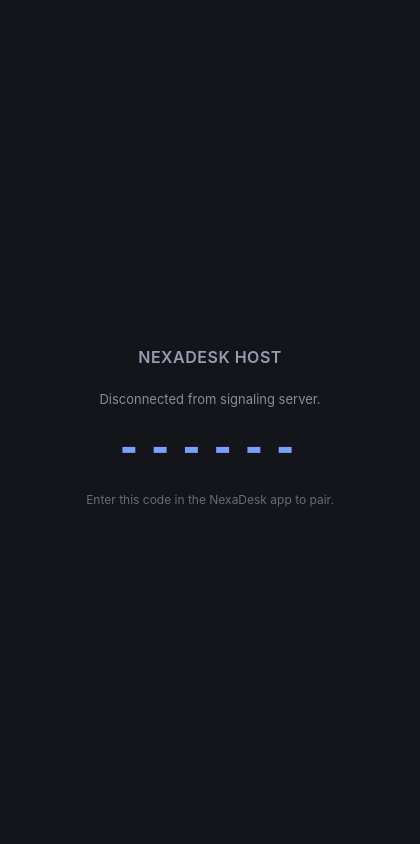
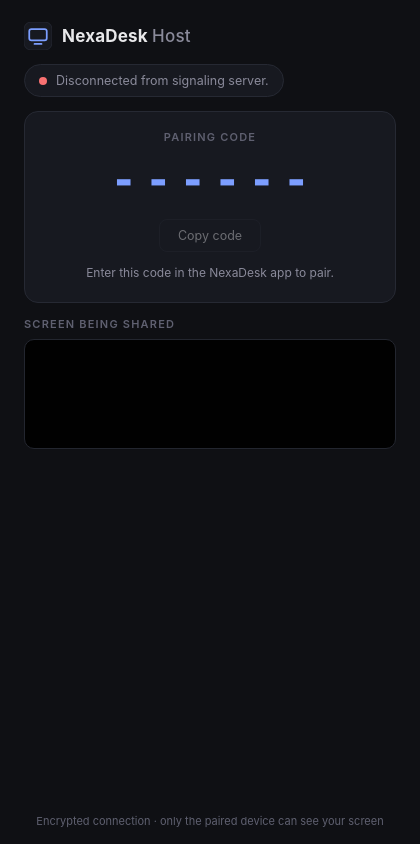
Before and after one commit to kavyakansagara933-cloud/NexaDesk-host, an Electron app: page src/index.html in a window 420 px wide. Drawn offline with Linux system fonts and the light colour scheme; no server answers.

Commit message:
Redesign the host window: status pill, pairing code card, copy button

```diff
--- a/src/index.html
+++ b/src/index.html
@@ -1,81 +1,294 @@
 <!DOCTYPE html>
-<html>
+<html lang="en">
 <head>
   <meta charset="UTF-8" />
   <title>NexaDesk Host</title>
 
   <style>
+    :root {
+      --bg: #0f1014;
+      --card: #171920;
+      --border: #262933;
+      --text: #e8e8ea;
+      --muted: #8a8a9a;
+      --faint: #5f6070;
+      --accent: #7c9eff;
+      --ok: #4ade80;
+      --warn: #fbbf24;
+      --bad: #f87171;
+    }
+
+    * {
+      box-sizing: border-box;
+    }
+
     body {
-      font-family: -apple-system, "Segoe UI", sans-serif;
-      background: #14151a;
-      color: #e8e8ea;
+      margin: 0;
+      height: 100vh;
+      overflow: hidden;
       display: flex;
       flex-direction: column;
+      gap: 14px;
+      padding: 22px 24px 16px;
+      background: var(--bg);
+      color: var(--text);
+      font-family: -apple-system, "Segoe UI", sans-serif;
+    }
+
+    /* ---------- Header ---------- */
+
+    header {
+      display: flex;
       align-items: center;
-      justify-content: center;
-      height: 100vh;
-      margin: 0;
+      gap: 10px;
+    }
+
+    .logo {
+      width: 28px;
+      height: 28px;
+      flex: none;
     }
 
     h1 {
-      font-size: 16px;
-      font-weight: 600;
-      color: #9a9ab0;
-      letter-spacing: 0.5px;
-      text-transform: uppercase;
-      margin-bottom: 24px;
+      margin: 0;
+      font-size: 17px;
+      font-weight: 650;
+      letter-spacing: 0.2px;
     }
 
-    #status {
-      font-size: 13px;
-      color: #8a8a9a;
-      margin-bottom: 16px;
+    h1 span {
+      color: var(--muted);
+      font-weight: 500;
+    }
+
+    /* ---------- Status pill ---------- */
+
+    .status-row {
+      display: flex;
+    }
+
+    .pill {
+      display: inline-flex;
+      align-items: center;
+      gap: 9px;
+      max-width: 100%;
+      padding: 8px 14px;
+      border: 1px solid var(--border);
+      border-radius: 999px;
+      background: var(--card);
+      font-size: 12.5px;
+      color: var(--muted);
+    }
+
+    .dot {
+      width: 8px;
+      height: 8px;
+      flex: none;
+      border-radius: 50%;
+      background: var(--warn);
+    }
+
+    .pill[data-state="connecting"] .dot {
+      background: var(--warn);
+      animation: pulse 1.2s ease-in-out infinite;
+    }
+
+    .pill[data-state="waiting"] .dot {
+      background: var(--accent);
+      animation: pulse 1.8s ease-in-out infinite;
+    }
+
+    .pill[data-state="live"] .dot {
+      background: var(--ok);
+    }
+
+    .pill[data-state="error"] .dot {
+      background: var(--bad);
+    }
+
+    .pill[data-state="live"] {
+      color: var(--text);
+    }
+
+    @keyframes pulse {
+      0%, 100% { opacity: 1; }
+      50% { opacity: 0.3; }
+    }
+
+    /* ---------- Pairing code card ---------- */
+
+    .code-card {
+      padding: 18px 20px 20px;
+      border: 1px solid var(--border);
+      border-radius: 14px;
+      background: var(--card);
+      text-align: center;
+    }
+
+    .label {
+      font-size: 11px;
+      font-weight: 600;
+      letter-spacing: 1.2px;
+      text-transform: uppercase;
+      color: var(--faint);
     }
 
     #code {
-      font-size: 42px;
+      margin: 10px 0 14px;
+      font-family: "Cascadia Mono", "Consolas", monospace;
+      font-size: 44px;
       font-weight: 700;
-      letter-spacing: 6px;
-      color: #7c9eff;
-      font-family: "Consolas", monospace;
+      letter-spacing: 8px;
+      padding-left: 8px; /* balances the trailing letter-spacing */
+      color: var(--accent);
+      user-select: all;
+    }
+
+    #copyBtn {
+      padding: 8px 18px;
+      border: 1px solid var(--border);
+      border-radius: 8px;
+      background: transparent;
+      color: var(--text);
+      font: inherit;
+      font-size: 12.5px;
+      cursor: pointer;
+    }
+
+    #copyBtn:hover:not(:disabled) {
+      border-color: var(--accent);
+    }
+
+    #copyBtn:disabled {
+      opacity: 0.4;
+      cursor: default;
     }
 
     #hint {
+      margin: 12px 0 0;
       font-size: 12px;
-      color: #6a6a7a;
-      margin-top: 20px;
-      max-width: 300px;
-      text-align: center;
+      line-height: 1.5;
+      color: var(--muted);
+    }
+
+    /* ---------- Screen preview ---------- */
+
+    .preview-wrap {
+      display: flex;
+      flex-direction: column;
+      gap: 8px;
+      min-height: 0;
     }
 
     #preview {
-      margin-top: 20px;
-      width: 320px;
-      border-radius: 6px;
-      border: 1px solid #2a2a35;
-      display: none;
+      width: 100%;
+      height: 110px;
+      object-fit: cover;
+      border: 1px solid var(--border);
+      border-radius: 10px;
+      background: #000;
+      opacity: 0.9;
+    }
+
+    /* ---------- Footer ---------- */
+
+    footer {
+      margin-top: auto;
+      text-align: center;
+      font-size: 11px;
+      color: var(--faint);
     }
   </style>
 </head>
 
 <body>
-  <h1>NexaDesk Host</h1>
+  <header>
+    <svg class="logo" viewBox="0 0 32 32" aria-hidden="true">
+      <rect width="32" height="32" rx="8" fill="#171920" stroke="#262933" />
+      <rect x="6" y="8" width="20" height="13" rx="2.5" fill="none" stroke="#7c9eff" stroke-width="2" />
+      <path d="M12 25h8" stroke="#7c9eff" stroke-width="2" stroke-linecap="round" />
+    </svg>
+    <h1>NexaDesk <span>Host</span></h1>
+  </header>
 
-  <div id="status">
-    Connecting to signaling server...
+  <div class="status-row">
+    <div class="pill" id="pill" data-state="connecting">
+      <span class="dot"></span>
+      <span id="status">Connecting to signaling server...</span>
+    </div>
   </div>
 
-  <div id="code">------</div>
+  <section class="code-card">
+    <div class="label">Pairing code</div>
+    <div id="code">------</div>
+    <button id="copyBtn" disabled>Copy code</button>
+    <p id="hint">Enter this code in the NexaDesk app to pair.</p>
+  </section>
 
-  <div id="hint">
-    Enter this code in the NexaDesk app to pair.
-  </div>
+  <section class="preview-wrap">
+    <div class="label">Screen being shared</div>
+    <video id="preview" autoplay muted></video>
+  </section>
 
-  <video
-    id="preview"
-    autoplay
-    muted
-  ></video>
+  <footer>Encrypted connection · only the paired device can see your screen</footer>
+
+  <script>
+    /*
+      Visual-only behaviour. The app logic lives in renderer.js, which
+      writes into #status and #code. This script watches those two
+      elements and updates how they look.
+    */
+    const pill = document.getElementById("pill");
+    const statusText = document.getElementById("status");
+    const codeText = document.getElementById("code");
+    const copyBtn = document.getElementById("copyBtn");
+
+    // Choose the dot colour from the status message.
+    function updateState() {
+      const text = statusText.textContent;
+      let state = "connecting";
+
+      if (/fail|error|disconnected from signaling/i.test(text)) {
+        state = "error";
+      } else if (/device disconnected|waiting/i.test(text)) {
+        state = "waiting";
+      } else if (/device connected/i.test(text)) {
+        state = "live";
+      }
+
+      pill.dataset.state = state;
+    }
+
+    // Enable the copy button once a real code is shown.
+    function updateCode() {
+      copyBtn.disabled = !/^[A-Z0-9]{6}$/.test(codeText.textContent.trim());
+    }
+
+    new MutationObserver(updateState).observe(statusText, {
+      childList: true,
+      characterData: true,
+      subtree: true,
+    });
+
+    new MutationObserver(updateCode).observe(codeText, {
+      childList: true,
+      characterData: true,
+      subtree: true,
+    });
+
+    copyBtn.addEventListener("click", async () => {
+      try {
+        await navigator.clipboard.writeText(codeText.textContent.trim());
+        copyBtn.textContent = "Copied";
+      } catch (err) {
+        copyBtn.textContent = "Select the code and press Ctrl+C";
+      }
+
+      setTimeout(() => {
+        copyBtn.textContent = "Copy code";
+      }, 1600);
+    });
+  </script>
 
   <script src="renderer.js"></script>
 </body>
```
